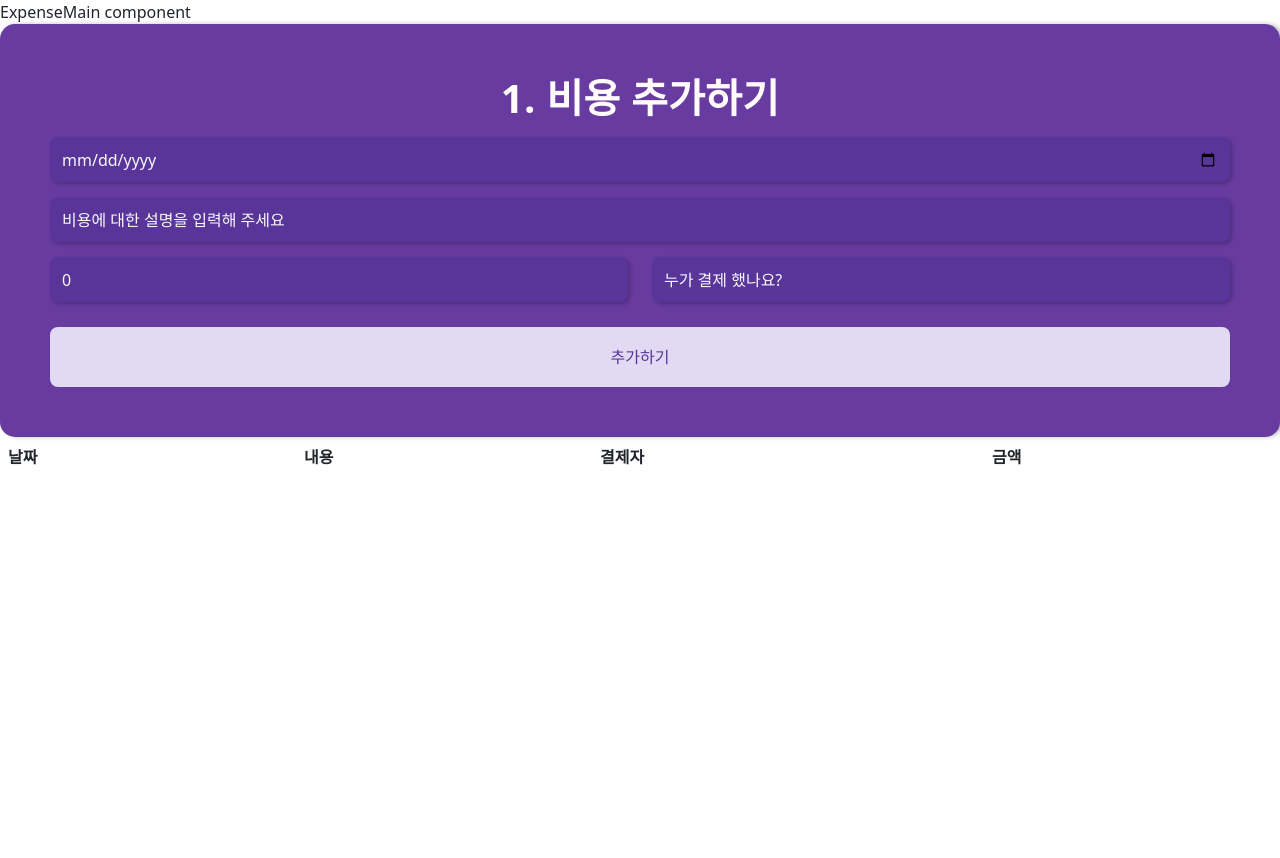
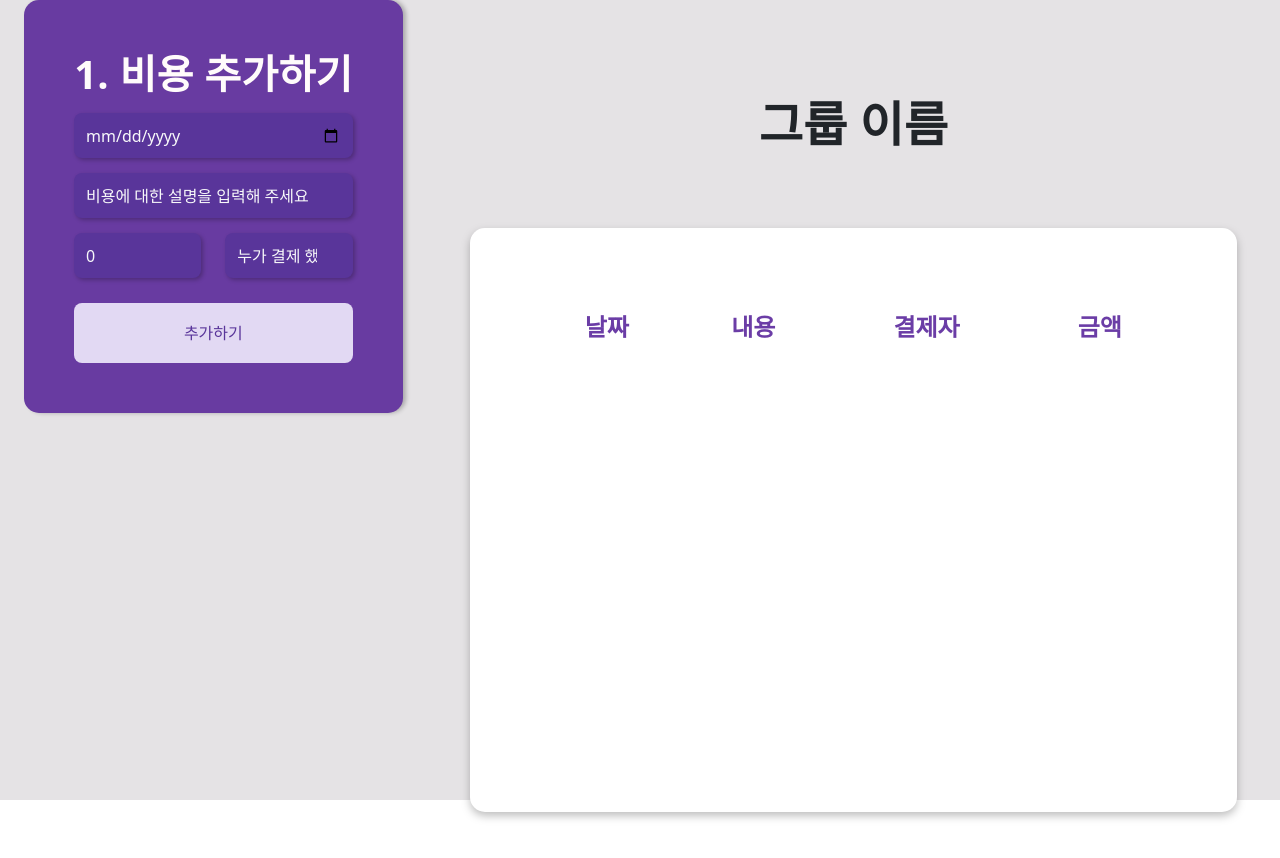
Before and after one commit to yujinGwon/dutchpay-fc, a React (Create React App) app: page /expense in a window 1280 px wide. Shown: the top 858 px of the page. Before the commit the page ends 800 px from the top, so only its background shows below. Built offline with nearby package versions, Linux system fonts and the light colour scheme.

Commit message:
정산리스트 컴포넌트 스타일링

```diff
--- a/src/App.css
+++ b/src/App.css
@@ -1,38 +1,4 @@
-.App {
-  text-align: center;
+#root {
+  background-color: #E5E3E5;
+  height: 100vh;
 }
-
-.App-logo {
-  height: 40vmin;
-  pointer-events: none;
-}
-
-@media (prefers-reduced-motion: no-preference) {
-  .App-logo {
-    animation: App-logo-spin infinite 20s linear;
-  }
-}
-
-.App-header {
-  background-color: #282c34;
-  min-height: 100vh;
-  display: flex;
-  flex-direction: column;
-  align-items: center;
-  justify-content: center;
-  font-size: calc(10px + 2vmin);
-  color: white;
-}
-
-.App-link {
-  color: #61dafb;
-}
-
-@keyframes App-logo-spin {
-  from {
-    transform: rotate(0deg);
-  }
-  to {
-    transform: rotate(360deg);
-  }
-}
--- a/src/components/ExpenseMain.jsx
+++ b/src/components/ExpenseMain.jsx
@@ -1,20 +1,59 @@
+import { Col, Container, Row } from "react-bootstrap"
 import { AddExpenseForm } from "./AddExpenseForm"
 import { ExpenseTable } from "./ExpenseTable"
+import styled from "styled-components"
+import { useRecoilValue } from "recoil"
+import { groupNameState } from "../state/groupName"
 
 export const ExpenseMain = () => {
     return (
-        <div>
-            ExpenseMain component
-            {/* LeftPane */}
-            <div>
-                <AddExpenseForm />
-                {/* TODO: 정산 결과 컴포넌트 랜더링 */}
-            </div>
-            {/* RightPane */}
-            <div>
-                {/* TODO: 그룹명 헤더 랜더링 */}
-                <ExpenseTable />
-            </div>
-        </div>
+        <Container fluid>
+          <Row>
+            <Col xs={12} sm={5} md={4}>
+              <LeftPane />
+            </Col>
+            <Col>
+              <LightPane />
+            </Col>
+          </Row>
+        </Container>
     )
 }
+
+const LeftPane = () => (
+    <Container>
+      <AddExpenseForm />
+      {/* TODO: 정산 결과 컴포넌트 랜더링 */}
+    </Container>
+  )
+
+  const LightPane = () => {
+    const groupName = useRecoilValue(groupNameState)
+
+    return (
+    <StyledContainer>
+      <Row>
+        <Col>
+          <StyledGroupName>{groupName || '그룹 이름'}</StyledGroupName>
+        </Col>
+      </Row>
+      <Row>
+        <Col>
+          <ExpenseTable />
+        </Col>
+      </Row>
+    </StyledContainer>
+    )
+}
+
+const StyledGroupName = styled.h2`
+  margin-bottom: 80px;
+  font-weight: 700;
+  font-size: 48px;
+  line-height: 48px;
+  text-align: center;
+`
+
+  const StyledContainer = styled(Container)`
+    padding: 100px 31px 100px 31px;
+  `
--- a/src/components/ExpenseTable.jsx
+++ b/src/components/ExpenseTable.jsx
@@ -1,30 +1,54 @@
 import { useRecoilValue } from "recoil"
 import { expensesState } from "../state/expenses"
 import { Table } from "react-bootstrap"
+import { OverlayWrapper } from "./shared/OverlayWrapper"
+import styled from "styled-components"
 
 export const ExpenseTable = () => {
     const expenses = useRecoilValue(expensesState)
 
     return (
+      <OverlayWrapper minHeight={"73vh"}>
         <Table data-testid="expenseList" borderless hover responsive>
-        <thead>
+          <StyledThead>
             <tr>
               <th>날짜</th>
               <th>내용</th>
               <th>결제자</th>
               <th>금액</th>
             </tr>
-        </thead>
-        <tbody>
-          {expenses.map(({date, desc, amount, payer}) => (
-            <tr>
+          </StyledThead>
+          <StyledBody>
+            {expenses.map(({date, desc, amount, payer}, idx) => (
+              <tr key={`expense-${idx}`}>
                 <td>{date}</td>
                 <td>{desc}</td>
                 <td>{payer}</td>
                 <td>{parseInt(amount)} 원</td>
               </tr>
             ))}
-        </tbody>
+          </StyledBody>
         </Table>
+      </OverlayWrapper>
     )
 }
+
+const StyledThead = styled.thead`
+  color: #6B3DA6;
+  text-align: center;
+  font-weight: 700;
+  font-size: 24px;
+  line-height: 29px;
+
+  th {
+    padding: 20px 8px;
+  }
+`
+
+const StyledBody = styled.tbody`
+  td {
+    font-weight: 400;
+    font-size: 24px;
+    line-height: 59px;
+  }
+`
--- a/src/components/shared/OverlayWrapper.jsx
+++ b/src/components/shared/OverlayWrapper.jsx
@@ -1,7 +1,7 @@
 import styled from "styled-components"
 
-export const OverlayWrapper = ( {children}) => (
-  <StyledContainer>
+export const OverlayWrapper = ( {children, padding, minHeight}) => (
+  <StyledContainer padding={padding} minHeight={minHeight}>
     {children}
   </StyledContainer>
 )
```
Lines whose indentation alone changed are shown as unchanged.
